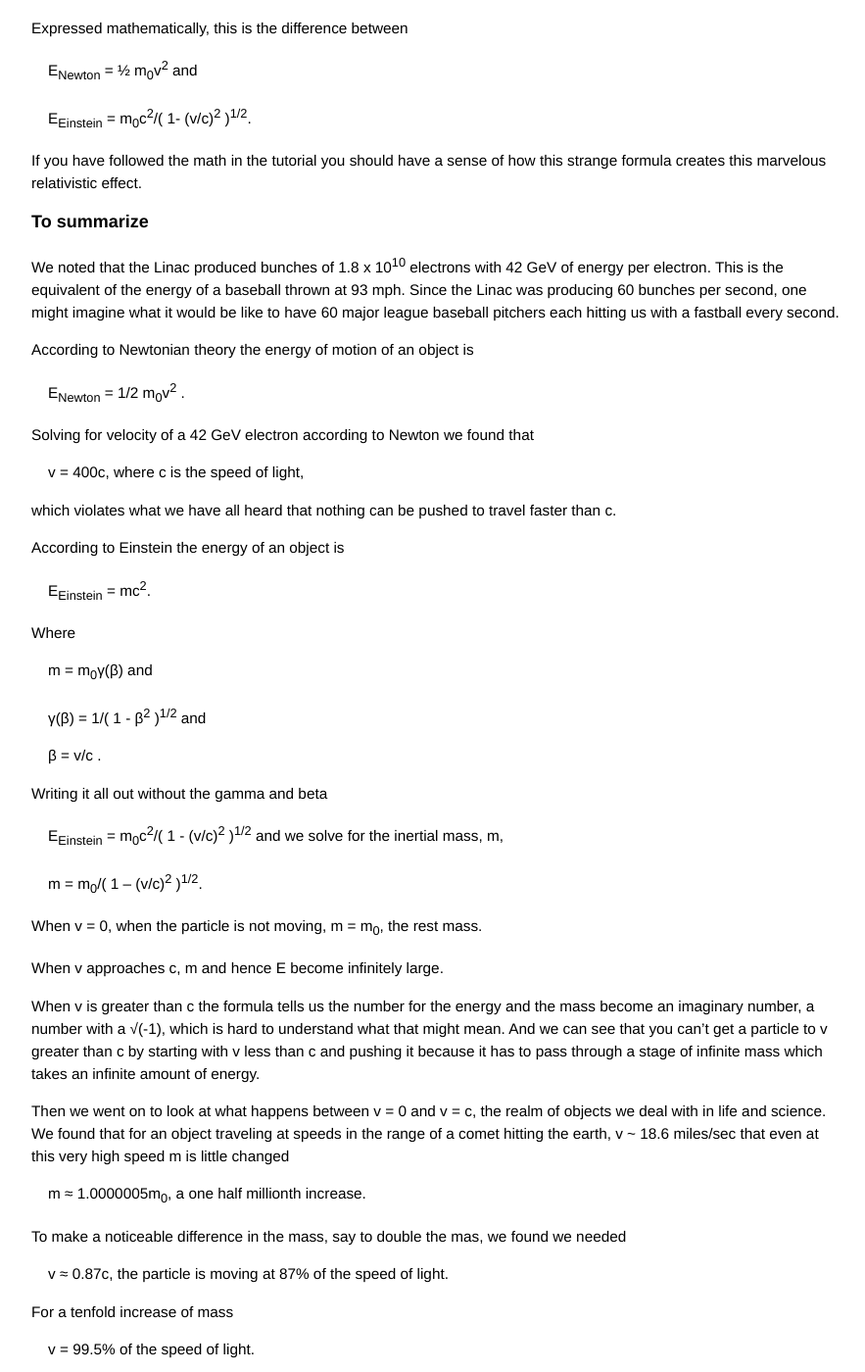
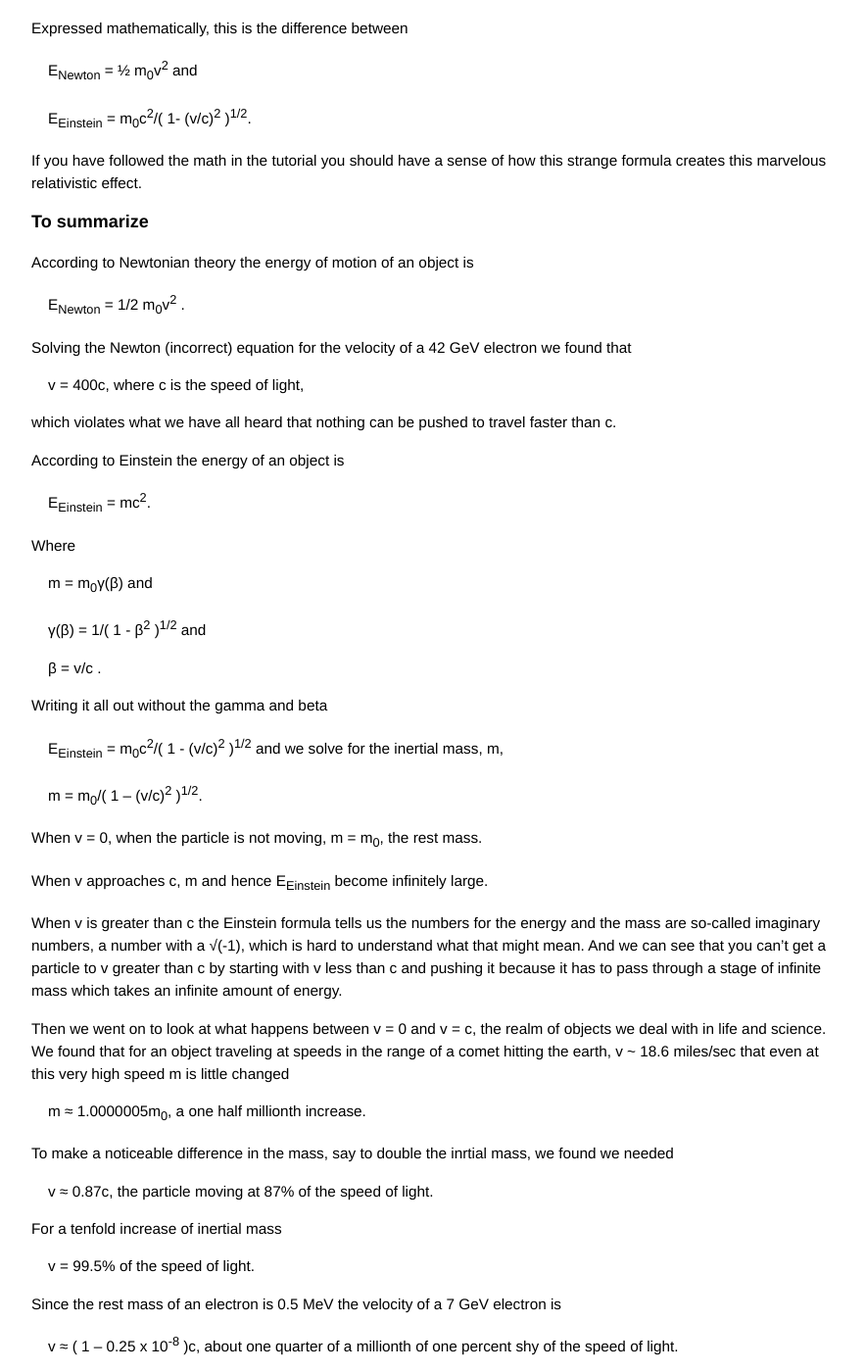
Before and after one commit to grbfacet/facet, a Jekyll site: the page built from relativity-tutorial.md, in a window 1280 px wide and 1400 px high, scrolled down 13060 px. Shown: the whole window at 98% size, without its empty margins (193-1076 px from the left). Built offline with Jekyll 4.4.1, drawn with Linux system fonts in a browser that asks for light colours.

Commit message:
Update relativity-tutorial.md

```diff
--- a/relativity-tutorial.md
+++ b/relativity-tutorial.md
@@ -367,13 +367,11 @@
 
 ### To summarize
 
-We noted that the Linac produced bunches of 1.8 x 10<sup>10</sup> electrons with 42 GeV of energy per electron. This is the equivalent of the energy of a baseball thrown at 93 mph. Since the Linac was producing 60 bunches per second, one might imagine what it would be like to have 60 major league baseball pitchers each hitting us with a fastball every second.
-
 According to Newtonian theory the energy of motion of an object is
 
 <span class="eq">E<sub>Newton</sub> = 1/2 m<sub>0</sub>v<sup>2</sup> .</span>
 
-Solving for velocity of a 42 GeV electron according to Newton we found that
+Solving the Newton (incorrect) equation for the velocity of a 42 GeV electron we found that
 
 <span class="eq">v = 400c, where c is the speed of light,</span>
 
@@ -399,19 +397,19 @@
 
 When v = 0, when the particle is not moving, m = m<sub>0</sub>, the rest mass.
 
-When v approaches c, m and hence E become infinitely large.
+When v approaches c, m and hence E<sub>Einstein</sub> become infinitely large.
 
-When v is greater than c the formula tells us the number for the energy and the mass become an imaginary number, a number with a √(-1), which is hard to understand what that might mean. And we can see that you can’t get a particle to v greater than c by starting with v less than c and pushing it because it has to pass through a stage of infinite mass which takes an infinite amount of energy.
+When v is greater than c the Einstein formula tells us the numbers for the energy and the mass are so-called imaginary numbers, a number with a √(-1), which is hard to understand what that might mean. And we can see that you can’t get a particle to v greater than c by starting with v less than c and pushing it because it has to pass through a stage of infinite mass which takes an infinite amount of energy.
 
 Then we went on to look at what happens between v = 0 and v = c, the realm of objects we deal with in life and science. We found that for an object traveling at speeds in the range of a comet hitting the earth, v ~ 18.6 miles/sec that even at this very high speed m is little changed
 
 <span class="eq">m ≈ 1.0000005m<sub>0</sub>, a one half millionth increase.</span>
 
-To make a noticeable difference in the mass, say to double the mas, we found we needed
+To make a noticeable difference in the mass, say to double the inrtial mass, we found we needed
 
-<span class="eq">v ≈ 0.87c, the particle is moving at 87% of the speed of light.</span>
+<span class="eq">v ≈ 0.87c, the particle moving at 87% of the speed of light.</span>
 
-For a tenfold increase of mass
+For a tenfold increase of inertial mass
 
 <span class="eq">v = 99.5% of the speed of light.</span>
 
```
